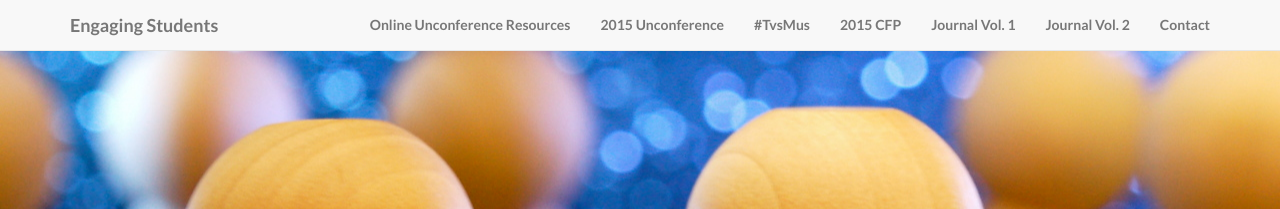
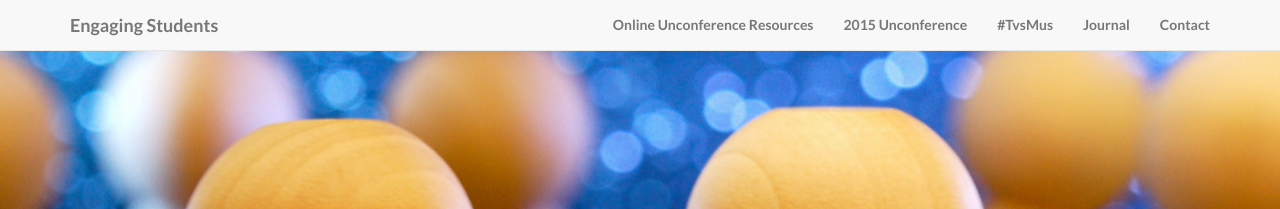
Before and after one commit to flipcamp/flipcamp.github.io, a Jekyll site: the page built from index.html, in a window 1280 px wide. Shown: the top 209 px of the page. Built offline with Jekyll 4.4.1, drawn with Linux system fonts in a browser that asks for light colours.

Commit message:
Update header.html

```diff
--- a/_includes/header.html
+++ b/_includes/header.html
@@ -24,13 +24,7 @@
                     <a href="/TvsMus/">#TvsMus</a>
                 </li>
                 <li>
-                    <a href="/es3cfp/">2015 CFP</a>
-                </li>
-                <li>
-                    <a href="http://flipcamp.org/engagingstudents/">Journal Vol. 1</a>
-                </li>
-                <li>
-                    <a href="http://flipcamp.org/engagingstudents2/">Journal Vol. 2</a>
+                    <a href="http://flipcamp.org/engagingstudents/">Journal</a>
                 </li>
                 <li>
                     <a href="#contact">Contact</a>
```
